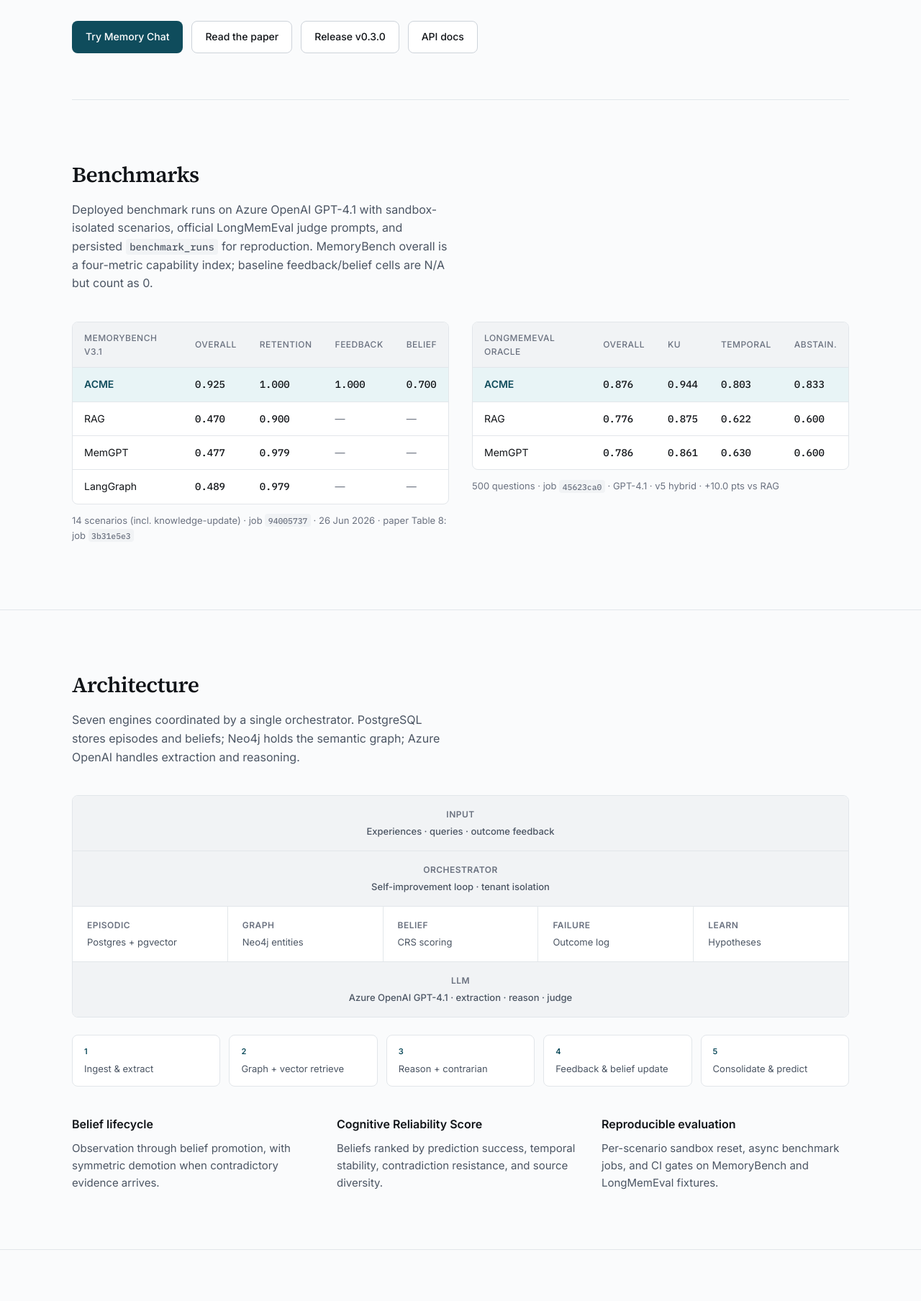
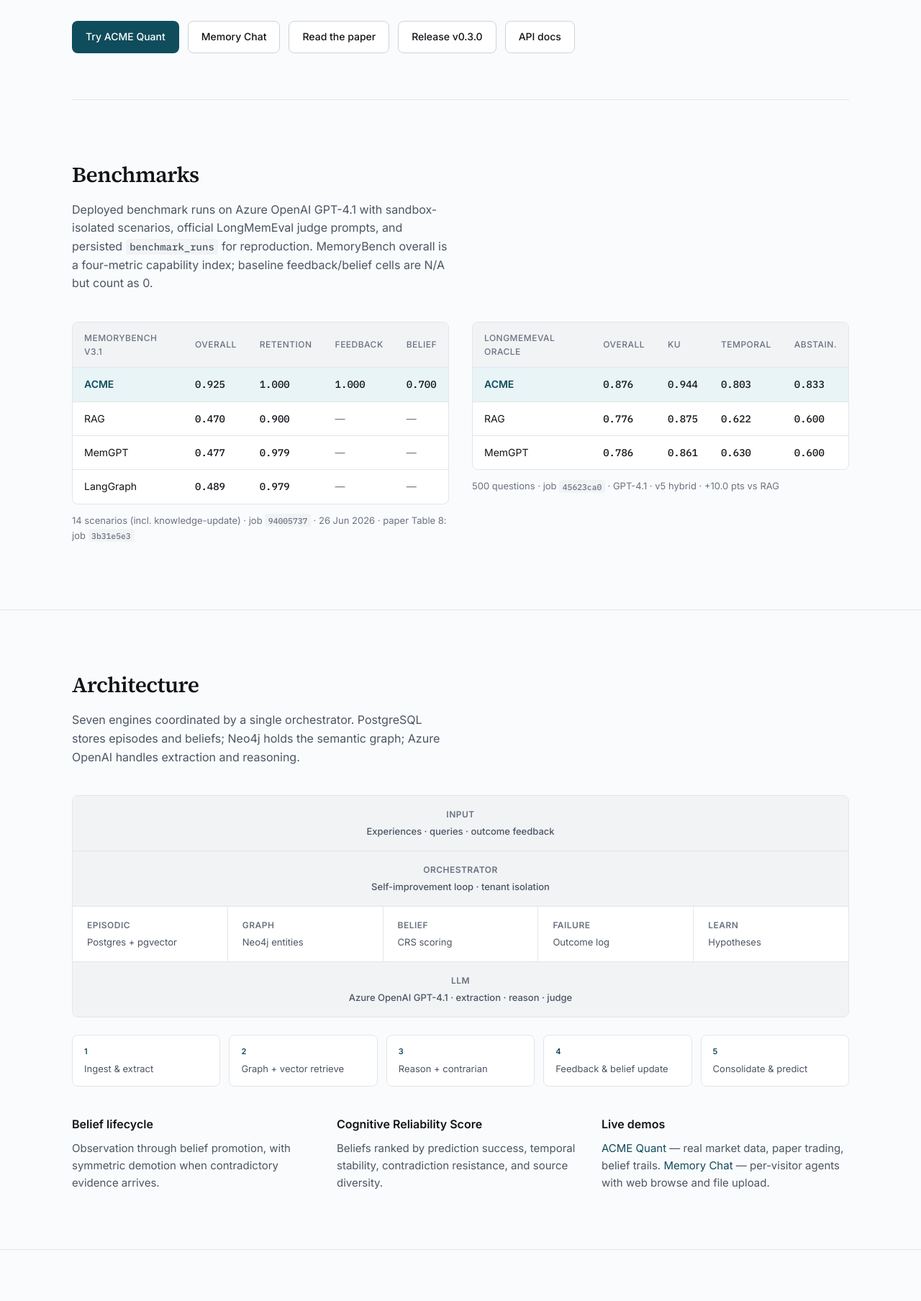
Before and after one commit to KamilBourouiba/ACME, a plain HTML site: page index.html in a window 1280 px wide. Shown: the part 592-2400 px from the top of the page at 72% size. Drawn offline with Linux system fonts and the light colour scheme.

Commit message:
Update site: ACME Quant CTA and quant.html redirect

```diff
--- a/index.html
+++ b/index.html
@@ -11,7 +11,7 @@
   <link rel="preconnect" href="https://fonts.googleapis.com">
   <link rel="preconnect" href="https://fonts.gstatic.com" crossorigin>
   <link href="https://fonts.googleapis.com/css2?family=IBM+Plex+Mono:wght@500;600&family=Inter:wght@400;500;600&family=Source+Serif+4:opsz,wght@8..60,600&display=swap" rel="stylesheet">
-  <link rel="stylesheet" href="assets/style.css?v=4">
+  <link rel="stylesheet" href="assets/style.css?v=3">
 </head>
 <body>
   <nav class="nav">
@@ -21,6 +21,7 @@
       <div class="nav-links">
         <a href="#benchmarks">Benchmarks</a>
         <a href="https://acme-api.blackgrass-3076f328.westeurope.azurecontainerapps.io/api/v1/chat/" target="_blank" rel="noopener">Memory Chat</a>
+        <a href="https://acme-api.blackgrass-3076f328.westeurope.azurecontainerapps.io/api/v1/quant/" target="_blank" rel="noopener">ACME Quant</a>
         <a href="#architecture">Architecture</a>
         <a href="#stack">API</a>
         <a href="PAPER.pdf" target="_blank" rel="noopener">Paper</a>
@@ -51,7 +52,8 @@
       </div>
     </div>
     <div class="hero-actions">
-      <a class="btn btn-primary" href="https://acme-api.blackgrass-3076f328.westeurope.azurecontainerapps.io/api/v1/chat/" target="_blank" rel="noopener">Try Memory Chat</a>
+      <a class="btn btn-primary" href="https://acme-api.blackgrass-3076f328.westeurope.azurecontainerapps.io/api/v1/quant/" target="_blank" rel="noopener">Try ACME Quant</a>
+      <a class="btn btn-outline" href="https://acme-api.blackgrass-3076f328.westeurope.azurecontainerapps.io/api/v1/chat/" target="_blank" rel="noopener">Memory Chat</a>
       <a class="btn btn-outline" href="PAPER.pdf" target="_blank" rel="noopener">Read the paper</a>
       <a class="btn btn-outline" href="https://github.com/KamilBourouiba/ACME/releases/tag/v0.3.0-longmemeval-v5" target="_blank" rel="noopener">Release v0.3.0</a>
       <a class="btn btn-outline" href="https://acme-api.blackgrass-3076f328.westeurope.azurecontainerapps.io/docs" target="_blank" rel="noopener">API docs</a>
@@ -231,8 +233,8 @@
           <p>Beliefs ranked by prediction success, temporal stability, contradiction resistance, and source diversity.</p>
         </div>
         <div class="feature">
-          <h3>Reproducible evaluation</h3>
-          <p>Per-scenario sandbox reset, async benchmark jobs, and CI gates on MemoryBench and LongMemEval fixtures.</p>
+          <h3>Live demos</h3>
+          <p><a href="https://acme-api.blackgrass-3076f328.westeurope.azurecontainerapps.io/api/v1/quant/" target="_blank" rel="noopener">ACME Quant</a> — real market data, paper trading, belief trails. <a href="https://acme-api.blackgrass-3076f328.westeurope.azurecontainerapps.io/api/v1/chat/" target="_blank" rel="noopener">Memory Chat</a> — per-visitor agents with web browse and file upload.</p>
         </div>
       </div>
     </div>
@@ -276,6 +278,7 @@
       <div class="footer-links">
         <a href="https://github.com/KamilBourouiba/ACME" target="_blank" rel="noopener">GitHub</a>
         <a href="PAPER.pdf" target="_blank" rel="noopener">Paper</a>
+        <a href="https://acme-api.blackgrass-3076f328.westeurope.azurecontainerapps.io/api/v1/quant/" target="_blank" rel="noopener">ACME Quant</a>
         <a href="https://acme-api.blackgrass-3076f328.westeurope.azurecontainerapps.io/api/v1/chat/" target="_blank" rel="noopener">Memory Chat</a>
         <a href="https://github.com/KamilBourouiba/ACME/blob/main/docs/BENCHMARK_RESULTS.md" target="_blank" rel="noopener">Results</a>
         <a href="https://github.com/KamilBourouiba/ACME/blob/main/docs/ARXIV_SUBMISSION.md" target="_blank" rel="noopener">arXiv checklist</a>
```
Also changed, not shown: quant.html (added, +14 -0 lines).
